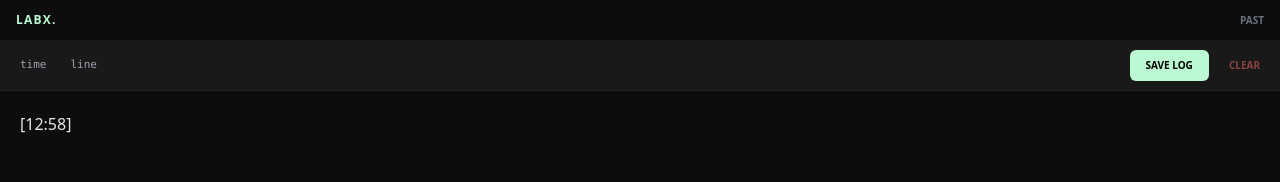
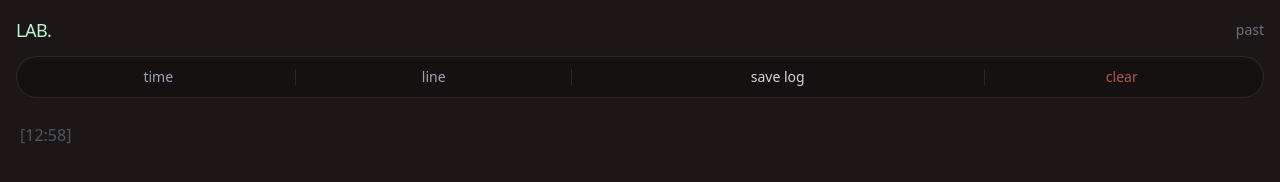
Before and after one commit to Siou-rgb/Lab, a plain HTML site: page index.html in a window 1280 px wide. Both pictures are taken after a click on the button "time". Drawn offline with nearby package versions, Linux system fonts and the light colour scheme.

Commit message:
top-again

```diff
--- a/index.html
+++ b/index.html
@@ -13,7 +13,7 @@
         theme: {
           extend: {
             colors: {
-              labBg: "#0D0D0D",
+              labBg: "#1C1616", // 依照截圖調整為深紅灰底色
               labAccent: "#BBF7D0",
               labRed: "#FF6B6B",
             },
@@ -22,87 +22,86 @@
       };
     </script>
     <style>
-      /* 確保輸入時不會被縮放 */
       textarea {
         font-size: 16px !important;
       }
       .no-scrollbar::-webkit-scrollbar {
         display: none;
       }
-
-      /* 讓內容區自動填滿剩餘高度 */
-      .viewport-height {
-        height: calc(100vh - 100px);
+      /* 讓內容區填滿剩餘高度，確保不會超出螢幕 */
+      body,
+      html {
+        height: 100%;
+        margin: 0;
+        overflow: hidden;
       }
     </style>
   </head>
-  <body class="bg-labBg text-gray-200 overflow-hidden flex flex-col h-screen">
-    <header class="flex-none bg-labBg z-30">
+  <body class="bg-labBg text-gray-400 flex flex-col h-full">
+    <header class="flex justify-between items-center px-4 pt-4 pb-2 flex-none">
+      <h1 class="text-lg font-medium tracking-tight text-labAccent">LAB.</h1>
+      <button
+        onclick="toggleView()"
+        class="text-sm text-gray-500"
+        id="view-btn"
+      >
+        past
+      </button>
+    </header>
+
+    <nav class="px-4 py-1 flex-none">
       <div
-        class="flex justify-between items-center px-4 py-3 border-b border-white/5"
+        class="flex items-center justify-between border border-white/10 rounded-full px-1 py-1 bg-black/20"
       >
-        <h1 class="text-xs font-black tracking-widest text-labAccent uppercase">
-          LabX.
-        </h1>
         <button
-          onclick="toggleView()"
-          class="text-[10px] text-gray-500 uppercase font-bold"
-          id="view-btn"
+          onclick="handleAction('time')"
+          class="flex-1 py-1.5 text-sm hover:text-white active:opacity-50 transition-all"
         >
-          Past
+          time
         </button>
+        <div class="w-[1px] h-4 bg-white/10"></div>
+        <button
+          onclick="handleAction('line')"
+          class="flex-1 py-1.5 text-sm hover:text-white active:opacity-50 transition-all"
+        >
+          line
+        </button>
+        <div class="w-[1px] h-4 bg-white/10"></div>
+        <button
+          onclick="handleAction('save')"
+          class="flex-[1.5] py-1.5 text-sm hover:text-white active:opacity-50 transition-all text-gray-300"
+        >
+          save log
+        </button>
+        <div class="w-[1px] h-4 bg-white/10"></div>
+        <button
+          onclick="handleAction('clear')"
+          class="flex-1 py-1.5 text-sm text-labRed/70 hover:text-labRed active:opacity-50 transition-all"
+        >
+          clear
+        </button>
+      </div>
+    </nav>
+
+    <main class="flex-1 overflow-hidden relative">
+      <div id="editor-view" class="h-full">
+        <textarea
+          id="editor"
+          class="w-full h-full bg-transparent p-5 text-gray-600 leading-relaxed outline-none resize-none placeholder:text-gray-800"
+          placeholder="Record"
+        ></textarea>
       </div>
 
       <div
-        class="flex items-center justify-between px-2 py-2 bg-white/5 border-b border-white/5 gap-1"
+        id="history-view"
+        class="hidden h-full overflow-y-auto p-5 no-scrollbar"
       >
-        <div class="flex">
-          <button
-            onclick="handleAction('time')"
-            class="px-3 py-2 text-[11px] text-gray-400 active:text-labAccent font-mono"
-          >
-            time
-          </button>
-          <button
-            onclick="handleAction('line')"
-            class="px-3 py-2 text-[11px] text-gray-400 active:text-labAccent font-mono"
-          >
-            line
-          </button>
-        </div>
-        <div class="flex items-center gap-2">
-          <button
-            onclick="handleAction('save')"
-            class="bg-labAccent text-black text-[10px] font-black px-4 py-2 rounded-md active:opacity-70"
-          >
-            SAVE LOG
-          </button>
-          <button
-            onclick="handleAction('clear')"
-            class="px-3 py-2 text-[10px] text-labRed/50 uppercase font-bold"
-          >
-            Clear
-          </button>
-        </div>
-      </div>
-    </header>
-
-    <main class="flex-1 overflow-y-auto no-scrollbar relative">
-      <div id="editor-view" class="h-full">
-        <textarea
-          id="editor"
-          class="w-full h-full bg-transparent p-5 leading-relaxed outline-none resize-none placeholder:text-gray-800"
-          placeholder="Start recording..."
-        ></textarea>
-      </div>
-
-      <div id="history-view" class="hidden p-5">
         <h2
-          class="text-[10px] text-gray-600 mb-6 uppercase tracking-widest font-bold"
+          class="text-[10px] text-gray-600 mb-6 uppercase tracking-widest font-bold border-b border-white/5 pb-2"
         >
-          History Archive
+          Archive
         </h2>
-        <div id="log-list" class="space-y-6"></div>
+        <div id="log-list" class="space-y-6 pb-20"></div>
       </div>
     </main>
 
@@ -113,27 +112,26 @@
       const viewBtn = document.getElementById("view-btn");
       const logList = document.getElementById("log-list");
 
-      // 使用不同的 Key 以免資料衝突
-      let logs = JSON.parse(localStorage.getItem("lab_logs_v3") || "[]");
+      let logs = JSON.parse(localStorage.getItem("lab_logs_final") || "[]");
 
       function toggleView() {
         const isHistory = editorView.classList.contains("hidden");
         if (isHistory) {
           editorView.classList.remove("hidden");
           historyView.classList.add("hidden");
-          viewBtn.innerText = "Past";
+          viewBtn.innerText = "past";
         } else {
           renderLogs();
           editorView.classList.add("hidden");
           historyView.classList.remove("hidden");
-          viewBtn.innerText = "Back";
+          viewBtn.innerText = "back";
         }
       }
 
       function renderLogs() {
         logList.innerHTML =
           logs.length === 0
-            ? '<div class="text-gray-800 text-xs text-center mt-10">Archive is empty.</div>'
+            ? '<div class="text-gray-800 text-xs text-center mt-10">Empty</div>'
             : "";
         logs
           .slice()
@@ -159,11 +157,11 @@
             date: now.toLocaleString("zh-TW", { hour12: false }),
             content: editor.value,
           });
-          localStorage.setItem("lab_logs_v3", JSON.stringify(logs));
+          localStorage.setItem("lab_logs_final", JSON.stringify(logs));
           editor.value = "";
-          alert("Saved to Archive");
+          alert("Saved");
         } else if (type === "clear") {
-          if (confirm("Clear Draft?")) editor.value = "";
+          if (confirm("Clear?")) editor.value = "";
         } else if (type === "time") {
           insertAtCursor(timeStr);
         } else if (type === "line") {
```
